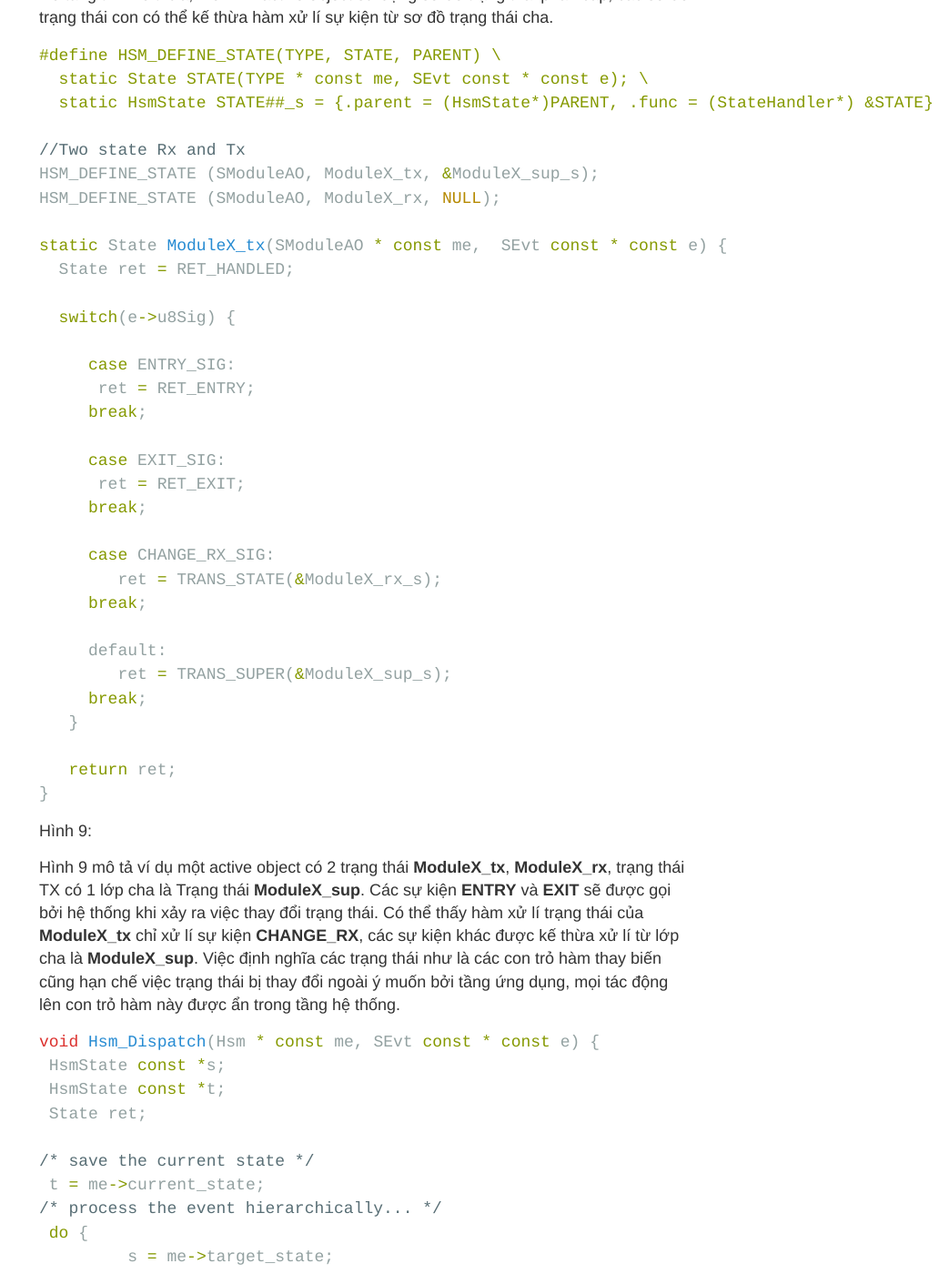
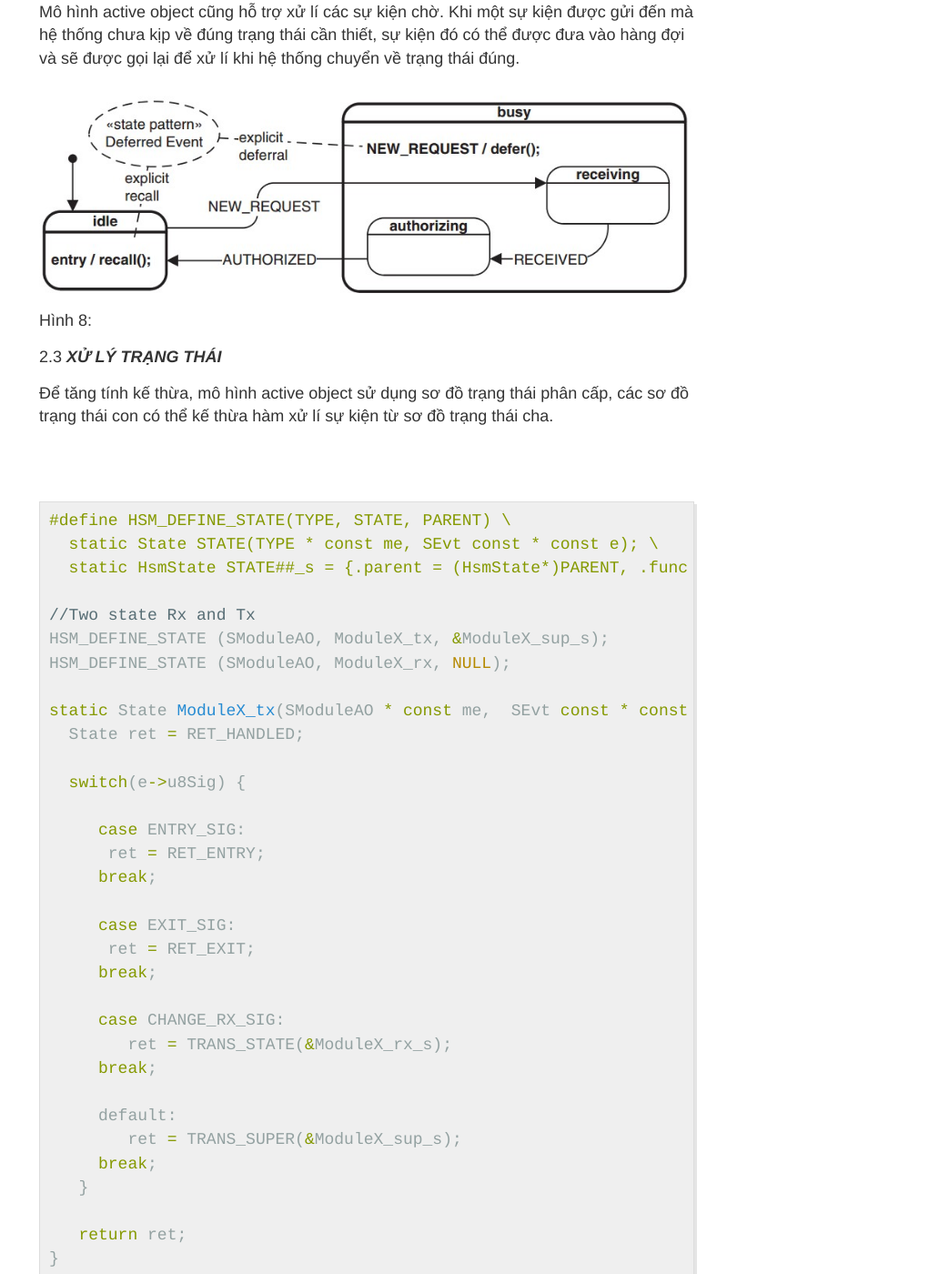
Before and after one commit to hoaln/hoaln.github.io, a Jekyll site: the page built from _posts/2017-9-1-Mô-hình-active-object-trong-thiết-kế-phần-mềm-nhúng.md, in a window 1280 px wide and 1400 px high, scrolled down 5868 px. Shown: the whole window at 91% size, without its empty margins (237-1280 px from the left). Built offline with Jekyll 4.4.1, drawn with Linux system fonts in a browser that asks for light colours.

Commit message:
test css

```diff
--- a/_sass/_highlights.scss
+++ b/_sass/_highlights.scss
@@ -1,10 +1,13 @@
 
-.highlight pre {
-    word-wrap: normal;
-}
-
-.highlight pre code {
-    white-space: pre;
+pre.highlight {
+  background-color: #efefef;
+  padding: 7px 7px 7px 10px;
+  border: 1px solid #ddd;
+  -moz-box-shadow: 3px 3px rgba(0,0,0,0.1);
+  -webkit-box-shadow: 3px 3px rgba(0,0,0,0.1);
+  box-shadow: 3px 3px rgba(0,0,0,0.1);
+  margin: 80px 0 80px 0;
+  overflow-y: auto;
 }
 
 code {
```
